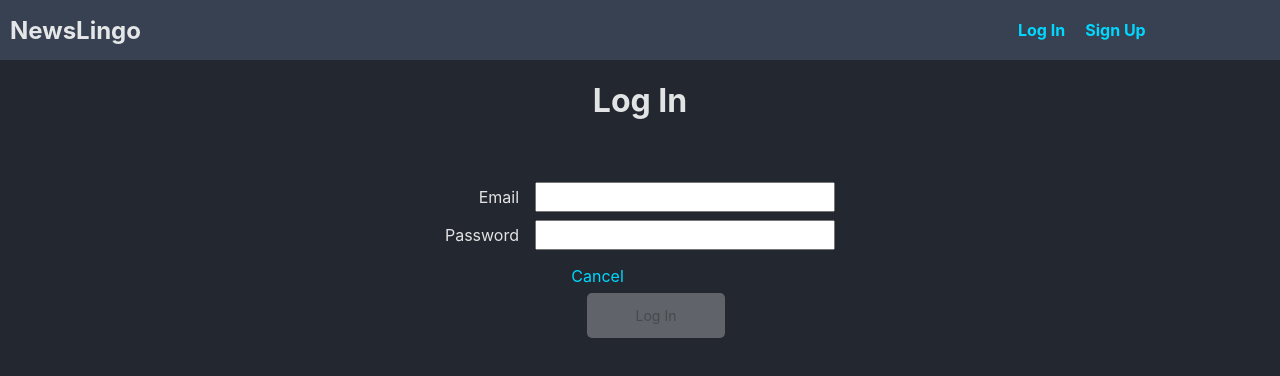
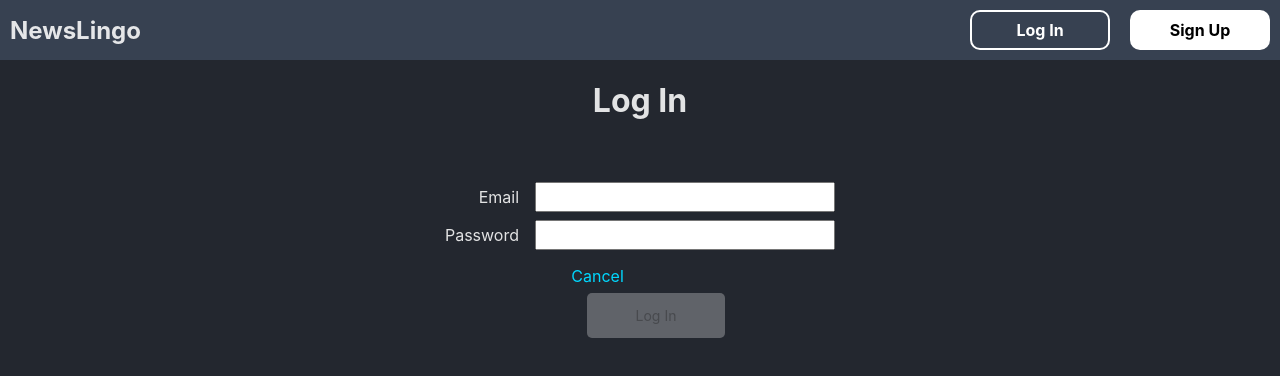
Before and after one commit to ofshvmin/newsLingo-front-end, a React (Vite) app: page /auth/login in a window 1280 px wide. Shown: the top 376 px of the page. Built offline with nearby package versions, Linux system fonts and the light colour scheme; no server answers.

Commit message:
add styles to login buttons

```diff
--- a/src/components/NavBar/NavBar.jsx
+++ b/src/components/NavBar/NavBar.jsx
@@ -8,8 +8,8 @@ const NavBar = ({ user, handleLogout }) => {
 
   const publicLinks = (
     <ul>
-      <li><NavLink to="/auth/login">Log In</NavLink></li>
-      <li><NavLink to="/auth/signup">Sign Up</NavLink></li>
+      <NavLink id={styles.links} to="/auth/login"><li className={styles.mainNavBtns}>Log In</li></NavLink>
+      <NavLink id={styles.links} to="/auth/signup"><li id={styles.logout}>Sign Up</li></NavLink>
     </ul>
   )
 
--- a/src/components/NavBar/NavBar.module.css
+++ b/src/components/NavBar/NavBar.module.css
@@ -40,6 +40,7 @@ nav > h2 {
   border: solid white 2px;
   border-radius: 10px;
   padding: 8px 0;
+  transition: background-color 0.25s;
 }
 
 #logout {
@@ -55,7 +56,10 @@ nav > h2 {
 
 #logout:hover {
   background-color: gray;
-  border-color: gray;
+}
+
+.mainNavBtns:hover {
+  background-color: gray;
 }
 
 #links {
```
